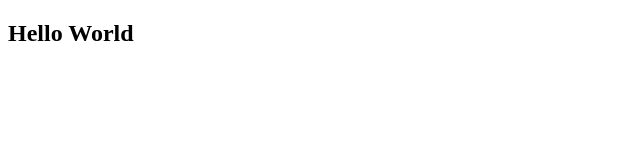
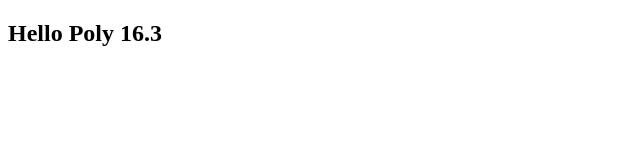
Before and after one commit to TienNH21/demo_git_163, a plain HTML site: page index.html in a window 1280 px wide. Shown: the full height of the page, 0-640 px from the left. Drawn offline with Linux system fonts and the light colour scheme.

Commit message:
TienNH21

```diff
--- a/index.html
+++ b/index.html
@@ -7,6 +7,6 @@
     <title>Document</title>
 </head>
 <body>
-    <h2>Hello World</h2>
+    <h2>Hello Poly 16.3</h2>
 </body>
 </html>
```
